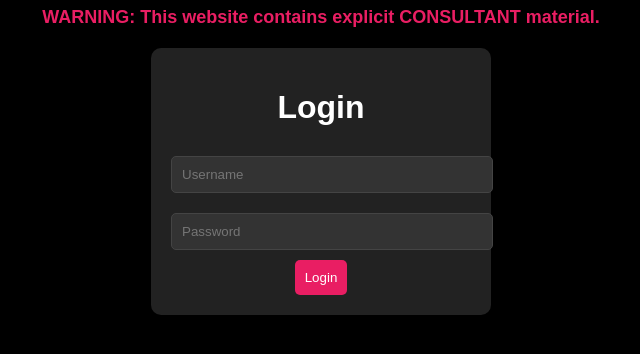
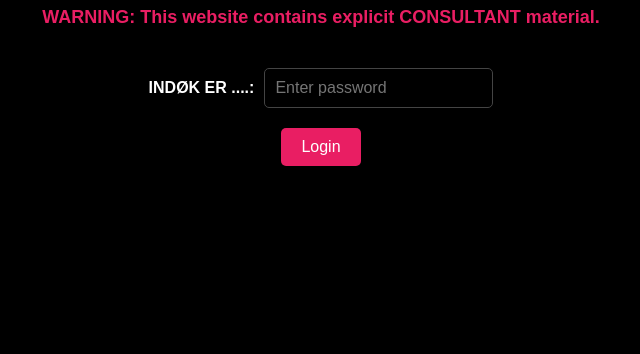
Before and after one commit to erlendhbarstad/docs-julebord, a plain HTML site: page index.html in a window 1280 px wide. Shown: the part 116-470 px from the top of the page, without its empty margins (319-959 px from the left). Drawn offline with Linux system fonts and the light colour scheme.

```diff
--- a/index.html
+++ b/index.html
@@ -30,34 +30,41 @@
             color: #e91e63; /* Warning in pink */
         }
         .login-container {
-            background: #222; /* Dark gray container */
-            padding: 20px;
-            border-radius: 10px;
-            box-shadow: 0 4px 6px rgba(0, 0, 0, 0.5);
-            width: 300px;
+            margin-top: 20px; /* Space between warning and login box */
             text-align: center;
-            margin-top: 20px; /* Space between warning and login box */
         }
-        .login-container h1 {
+        .password-container {
+            display: flex;
+            align-items: center;
+            justify-content: center;
+            margin-top: 20px;
+        }
+        .password-container label {
+            font-size: 16px;
+            font-weight: bold;
+            margin-right: 10px;
+        }
+        .password-container input {
+            padding: 10px;
+            border: 1px solid #444; /* Subtle border to make it visible */
+            border-radius: 5px;
+            background: #000; /* Blend with the black background */
             color: #fff;
-            margin-bottom: 20px;
+            font-size: 16px;
         }
-        .login-container input {
-            width: 100%;
-            padding: 10px;
-            margin: 10px 0;
-            border: 1px solid #444;
-            border-radius: 5px;
-            background: #333;
-            color: #fff;
+        .password-container input:focus {
+            outline: none;
+            border-color: #e91e63; /* Pink border on focus */
         }
         .login-container button {
             background: #e91e63; /* Pink button */
             color: #fff;
-            padding: 10px;
+            padding: 10px 20px;
             border: none;
             border-radius: 5px;
             cursor: pointer;
+            font-size: 16px;
+            margin-top: 20px;
         }
         .login-container button:hover {
             background: #c2185b;
@@ -72,10 +79,11 @@
         WARNING: This website contains explicit CONSULTANT material.
     </div>
     <div class="login-container">
-        <h1>Login</h1>
         <form id="loginForm">
-            <input type="text" id="username" placeholder="Username" required>
-            <input type="password" id="password" placeholder="Password" required>
+            <div class="password-container">
+                <label for="password">INDØK ER ....:</label>
+                <input type="password" id="password" placeholder="Enter password" required>
+            </div>
             <button type="submit">Login</button>
         </form>
     </div>
```
